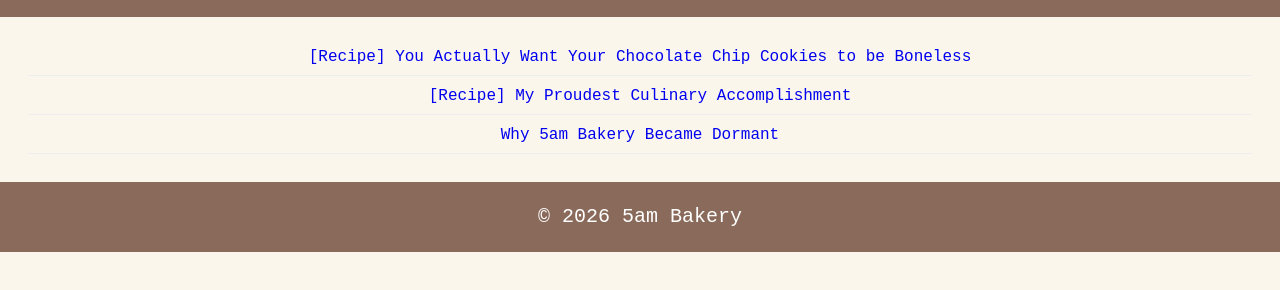
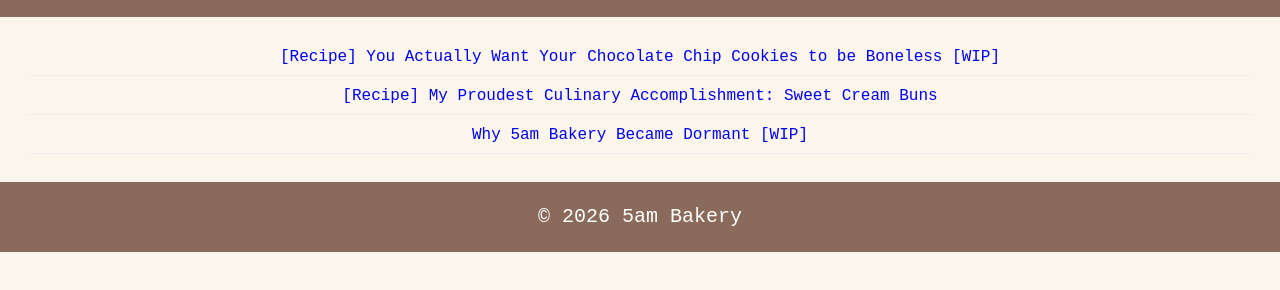
Before and after one commit to mrbl19/5AM, a plain HTML site: page blog.html in a window 1280 px wide. Shown: the part 186-476 px from the top of the page. Drawn offline with Linux system fonts and the light colour scheme.

Commit message:
minor title change

```diff
--- a/blog.html
+++ b/blog.html
@@ -30,9 +30,9 @@
 <!-- <h2 class="centered">Recipes</h2> -->
 
 <ul class="centered">
-  <li><a href="boneless-chocolate-chip-cookies.html">[Recipe] You Actually Want Your Chocolate Chip Cookies to be Boneless</a></li>
-  <li><a href="proudest-culinary-accomplishment.html">[Recipe] My Proudest Culinary Accomplishment</a></li>
-  <li><a href="why-dormant.html">Why 5am Bakery Became Dormant</a></li>
+  <li><a href="boneless-chocolate-chip-cookies.html">[Recipe] You Actually Want Your Chocolate Chip Cookies to be Boneless [WIP]</a></li>
+  <li><a href="proudest-culinary-accomplishment.html">[Recipe] My Proudest Culinary Accomplishment: Sweet Cream Buns</a></li>
+  <li><a href="why-dormant.html">Why 5am Bakery Became Dormant [WIP]</a></li>
 </ul>
 
 </section>
```
Also changed, not shown: proudest-culinary-accomplishment.html (+1 -1 lines).
